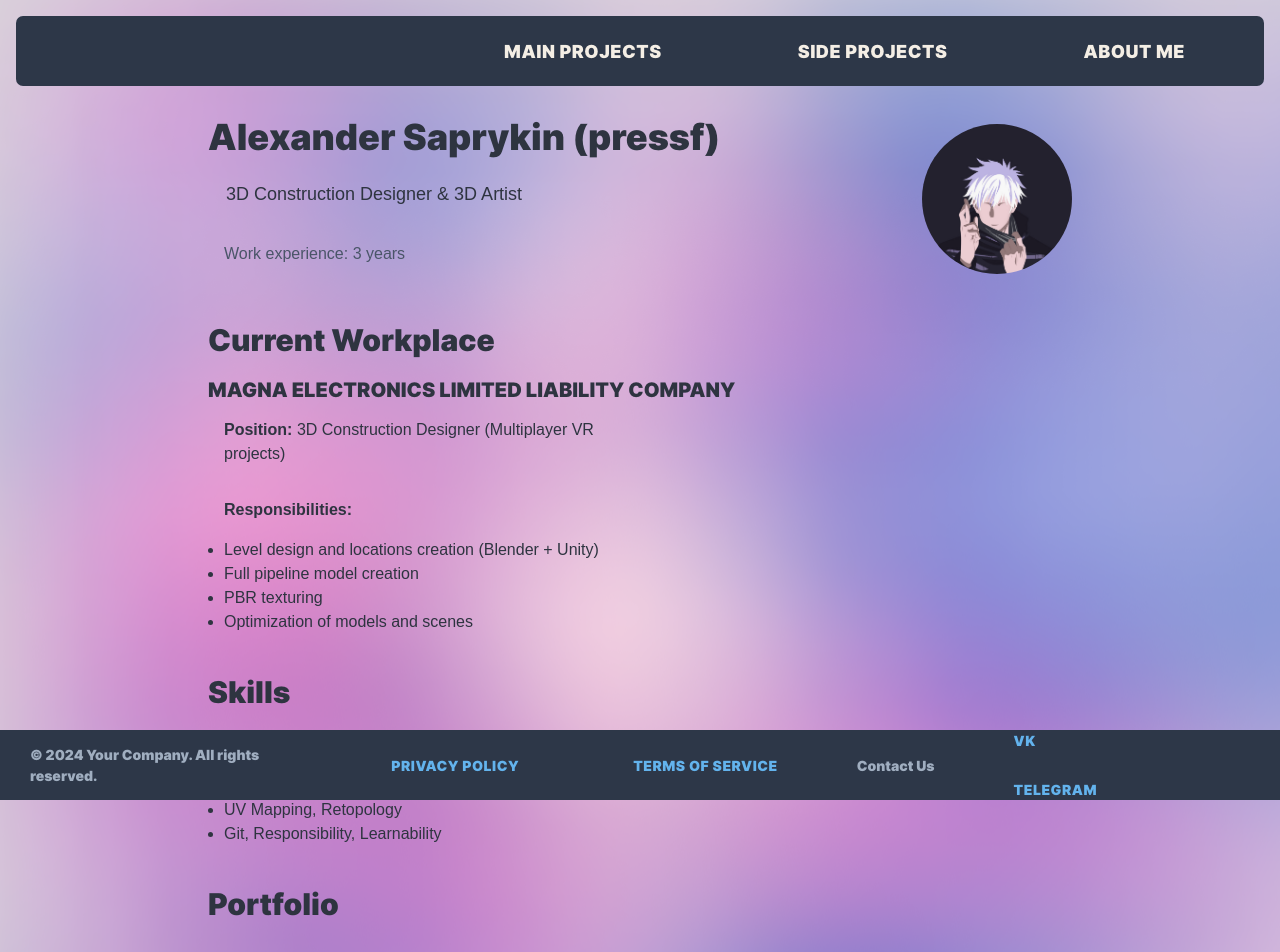
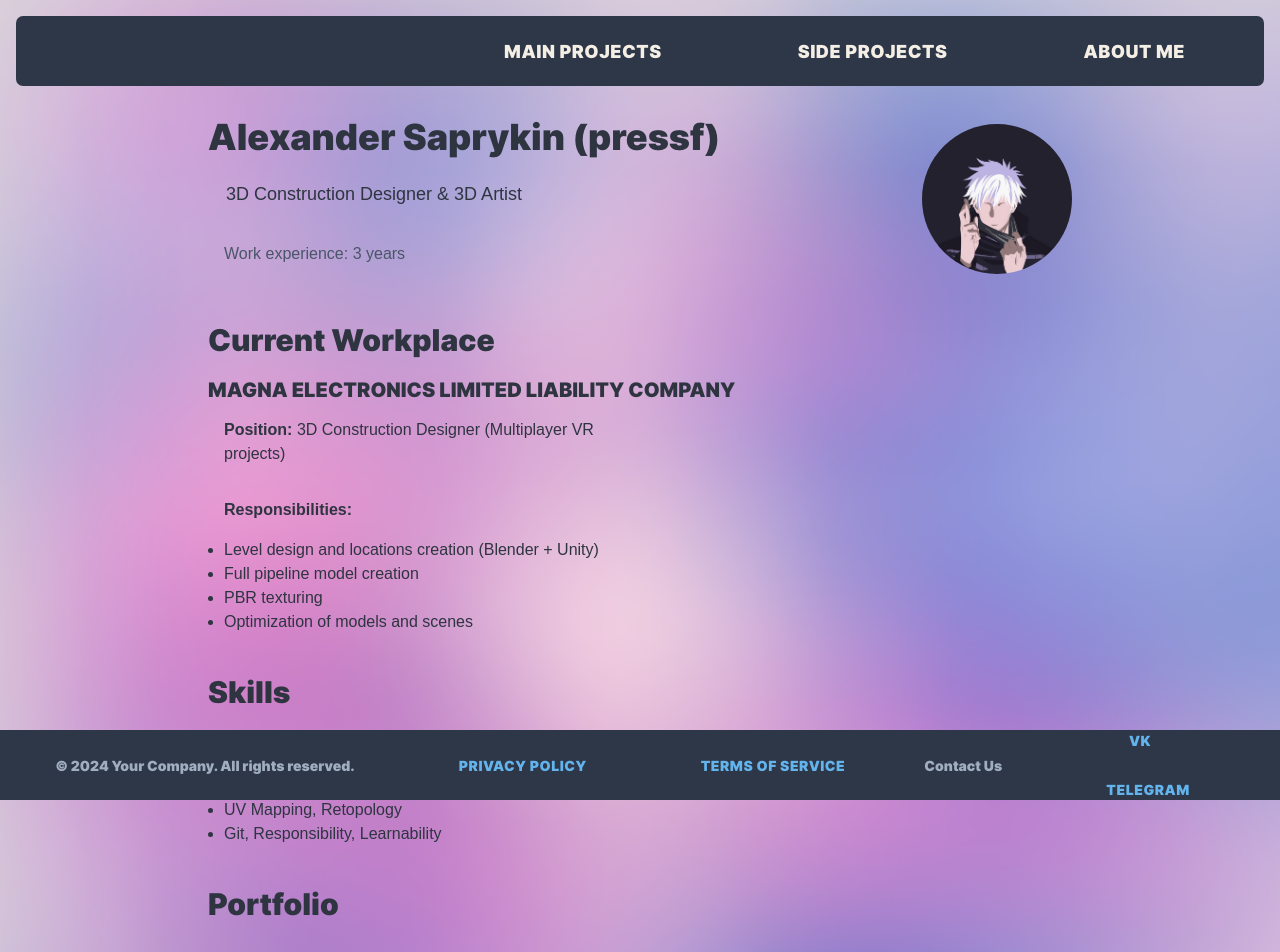
Before and after one commit to pr3ssf/UIUX, a React (Vite) app: page /aboutme in a window 1280 px wide. Shown: the top 952 px of the page. Built offline with nearby package versions, Linux system fonts and the light colour scheme.

Commit message:
dev: footer 4

```diff
--- a/src/components/Footer.tsx
+++ b/src/components/Footer.tsx
@@ -33,7 +33,6 @@ export const Footer = () => {
             padding={0}
             display="flex" // Устанавливаем display flex для размещения в строку
             gap={4} // Устанавливаем промежуток между элементами
-            whiteSpace="nowrap" // Предотвращаем перенос текста
           >
             <ListItem>
               <Link href="/privacy" color="brand.10" _hover={{ textDecoration: "underline", color: "brand.100" }} fontSize="sm">
@@ -53,7 +52,7 @@ export const Footer = () => {
           </UnorderedList>
         </Box>
 
-        <Box>
+        <Box display="flex" flexDirection="column" alignItems="center">
           <Link href="https://vk.com" aria-label="VK" color="brand.10" mr={4} _hover={{ textDecoration: "underline", color: "brand.100" }} fontSize="sm">
             VK
           </Link>
```
